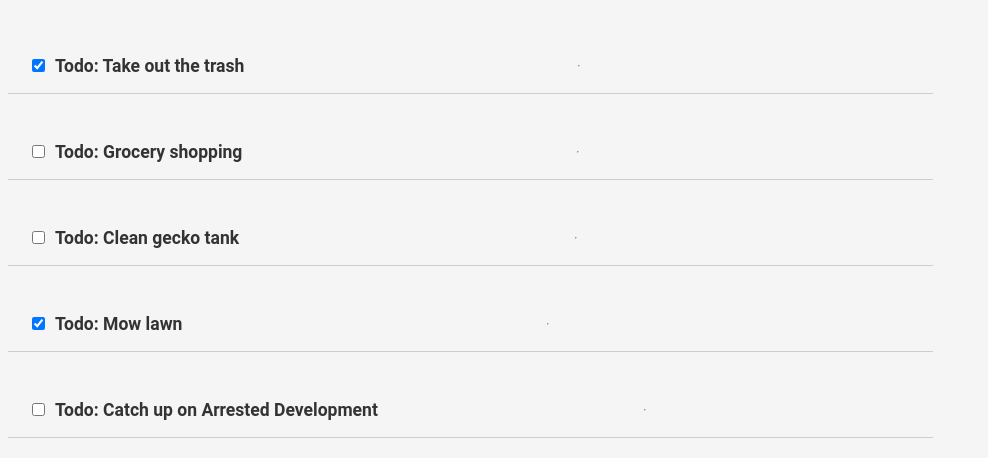
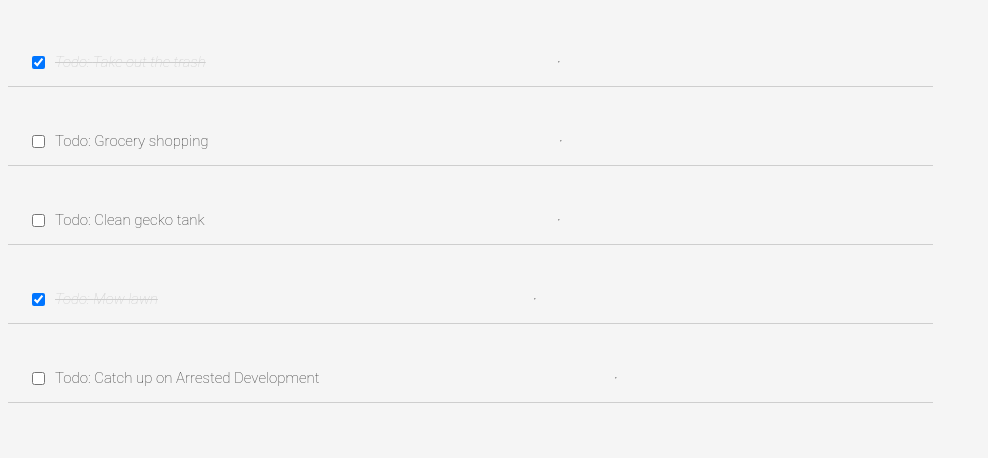
Before and after one commit to schwarro/scrimba, a React (Create React App) app in the folder todo1/: page / in a window 1280 px wide. Shown: the top 458 px of the page, without its empty margins (0-988 px from the left). Built offline with nearby package versions, Linux system fonts and the light colour scheme.

Commit message:
added conditonal render styling

```diff
--- a/todo1/src/components/TodoItem.js
+++ b/todo1/src/components/TodoItem.js
@@ -1,6 +1,11 @@
 import React from 'react';
 
 function TodoItem(props) {
+  const completedStyle = {
+    fontStyle: "italic",
+    color: "#cdcdcd",
+    textDecoration: "line-through"
+  }
 
   return (
     <div className="todo-item">
@@ -9,7 +14,7 @@
         checked={props.item.completed}
         onClick={() => props.handleChange(props.item.id)}
       />
-      <h3>Todo: {props.item.text}</h3>
+      <p style={props.item.completed ? completedStyle : null}>Todo: {props.item.text}</p>
       <hr/>
     </div>
   )
```
